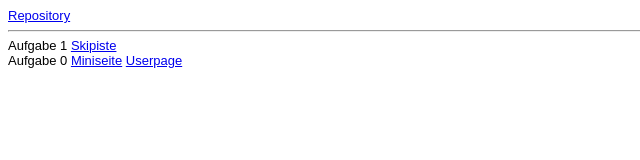
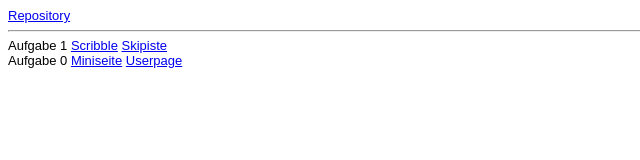
Before and after one commit to benzdomi/EIA2, a plain HTML site: page Steckbrief/steckbrief.htm in a window 1280 px wide. Shown: the full height of the page, 0-640 px from the left. Drawn offline with Linux system fonts and the light colour scheme.

Commit message:
Steckbrief Update

```diff
--- a/Steckbrief/steckbrief.htm
+++ b/Steckbrief/steckbrief.htm
@@ -15,7 +15,7 @@ body {
 <a href="https://github.com/benzdomi/EIA2" target="_blank">Repository</a>
 <hr>
 	<!-- Hier die Links zu den gelösten Aufgaben einstellen, aktuelle oben, alte stehen lassen! Format: Aufgabenbezeichnung, Datum -->
-	Aufgabe 1 <a href="https://benzdomi.github.io/EIA2/Aufgabe%201/skipiste.html" target="_blank">Skipiste</a><br>
+	Aufgabe 1 <a href="https://benzdomi.github.io/EIA2/Aufgabe%201/Scribble/Scribble.jpg" target="_blank">Scribble</a> <a href="https://benzdomi.github.io/EIA2/Aufgabe%201/skipiste.html" target="_blank">Skipiste</a><br>
 	Aufgabe 0 <a href="https://benzdomi.github.io/EIA2/Aufgabe%200/Aufgabe0.html" target="_blank">Miniseite</a> <a href="https://benzdomi.github.io/EIA2/" target="_blank">Userpage</a><br>
 </body>
 </html>
```
